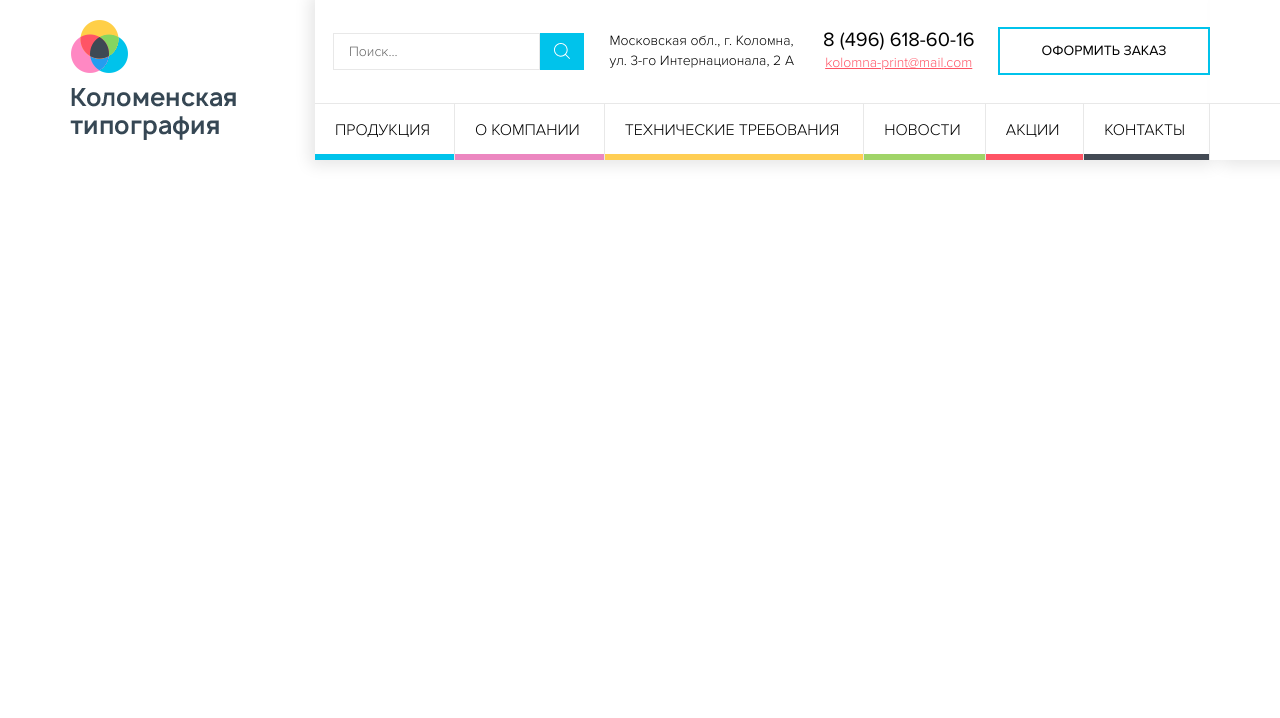
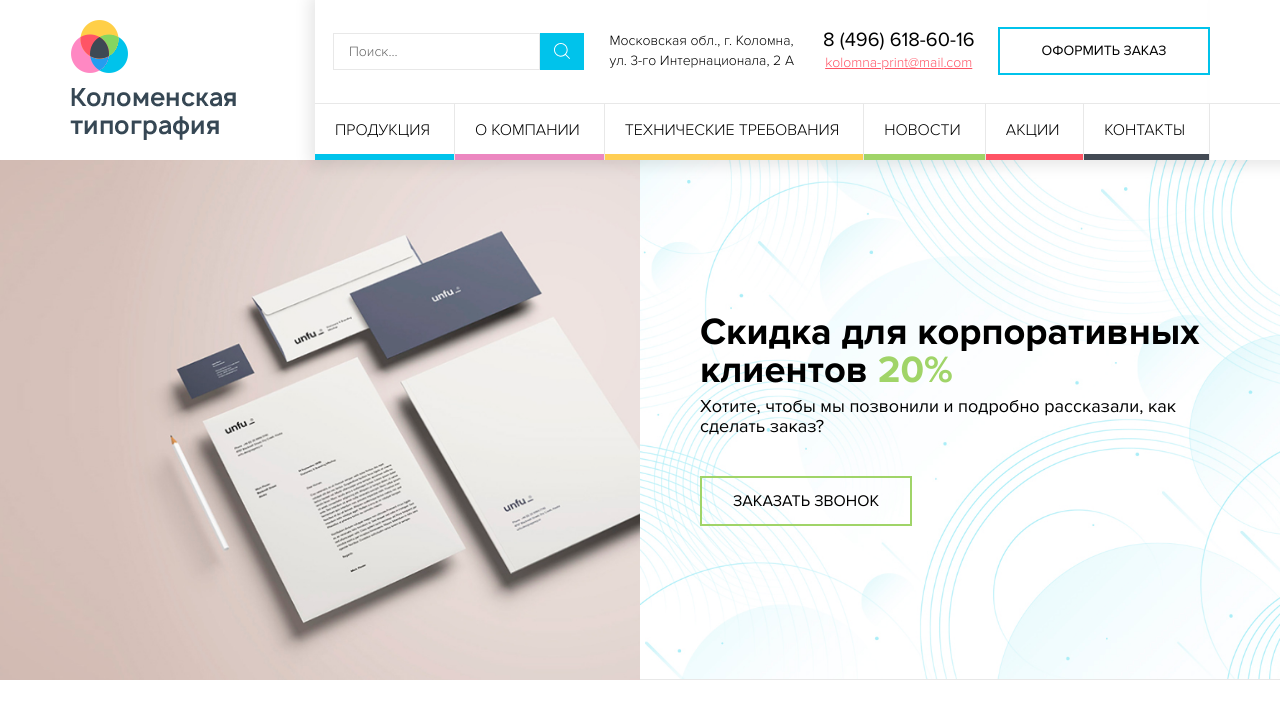
Before and after one commit to AlexKobiliansky/typography, a website: page app/index.html in a window 1280 px wide. Drawn offline with Linux system fonts and the light colour scheme.

Commit message:
s-intro complete

```diff
--- a/app/index.html
+++ b/app/index.html
@@ -40,8 +40,6 @@
 			<li><a href="#0">Контакты</a></li>
 		</ul>
 	</nav>
-
-
 
 	<!-- ======= HEADER START ======= -->
 	<header class="main-head">
@@ -95,9 +93,25 @@
 				</div>
 			</div>
 		</div>
-
 	</header>
 	<!-- ======= HEADER END ======= -->
+
+	<!-- ======= SECTION INTRO START ======= -->
+	<section class="s-intro">
+		<div class="intro-left">
+			<img src="img/intro-img.jpg" alt="alt">
+		</div>
+		<div class="intro-right">
+			<div class="intro-content">
+				<h1>Скидка для корпоративных клиентов <span>20%</span></h1>
+				<p>Хотите, чтобы мы позвонили и подробно рассказали, как сделать заказ?</p>
+				<a href="#0" class="btn btn-green">Заказать звонок</a>
+			</div>
+		</div>
+	</section>
+	<!-- ======= SECTION INTRO END ======= -->
+
+
 </div>
 
 
--- a/app/sass/base/_general.sass
+++ b/app/sass/base/_general.sass
@@ -84,3 +84,9 @@ ul
   &:hover
     color: #fff
     background-color: $acc-blue
+
+.btn-green
+  border-color: $acc-green
+  &:hover
+    color: #fff
+    background-color: $acc-green
--- a/app/sass/base/_media.sass
+++ b/app/sass/base/_media.sass
@@ -5,6 +5,15 @@
 
 // ≥1200px
 +media-breakpoint-down(lg)
+
+  .s-intro
+    height: 440px
+
+  .intro-content
+    width: 100%
+    padding: 35px
+
+
 
   .head-content-wrapper
     &:after
@@ -29,6 +38,15 @@
 
 // ≥992px
 +media-breakpoint-down(md)
+
+  .s-intro
+    height: 360px
+
+  .intro-content
+    h1
+      font-size: 28px
+    p
+      font-size: 16px
 
   .head-content-wrapper
     &:after
@@ -76,6 +94,20 @@
 
 // ≥480px
 +media-breakpoint-down(xs)
+
+  .s-intro
+    height: 300px
+
+  .intro-left
+    display: none
+
+  .intro-right
+    width: 100%!important
+
+  .intro-content
+    padding: 35px 15px
+
+
   .head-content-wrapper
     padding-left: 10px
     padding-right: 10px
--- /dev/null
+++ b/app/sass/layout/_s-intro.sass
@@ -0,0 +1,36 @@
+.s-intro
+  display: flex
+  height: 520px
+  &>div
+    width: 50%
+
+.intro-left
+  img
+    width: 100%
+    height: 100%
+    object-fit: cover
+
+.intro-right
+  background-image: url('../img/bg-intro.jpg')
+  border-bottom: 1px solid #e8e8e8
+  +bg-cover
+.intro-content
+  height: 100%
+  width: calc(1140px/2)
+  padding: 50px 10px 50px 60px
+  display: flex
+  flex-direction: column
+  justify-content: center
+  align-items: flex-start
+  h1
+    font-weight: 700
+    font-size: 38px
+    line-height: 1
+    span
+      color: $acc-green
+  p
+    font-size: 18px
+    line-height: 1.1
+    margin-bottom: 0
+  .btn
+    margin-top: 40px
--- a/app/sass/main.sass
+++ b/app/sass/main.sass
@@ -6,7 +6,7 @@
 
 
 @import layout/header
-//all sections of main page must be there
+@import layout/s-intro
 @import layout/footer
 
 
```
Also changed, not shown: app/css/main.min.css, app/img/bg-intro.jpg (added), app/img/intro-img.jpg (added).
